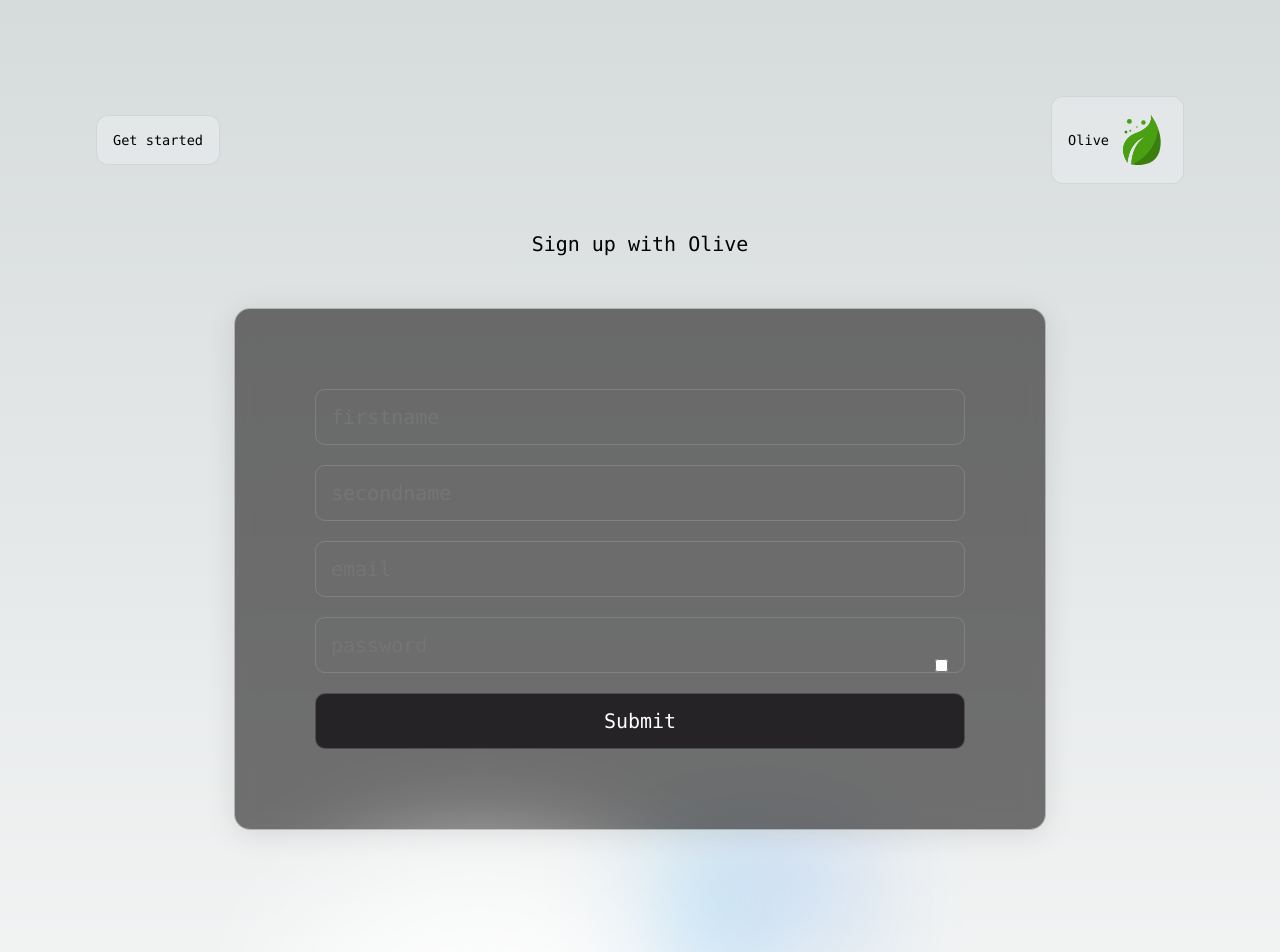
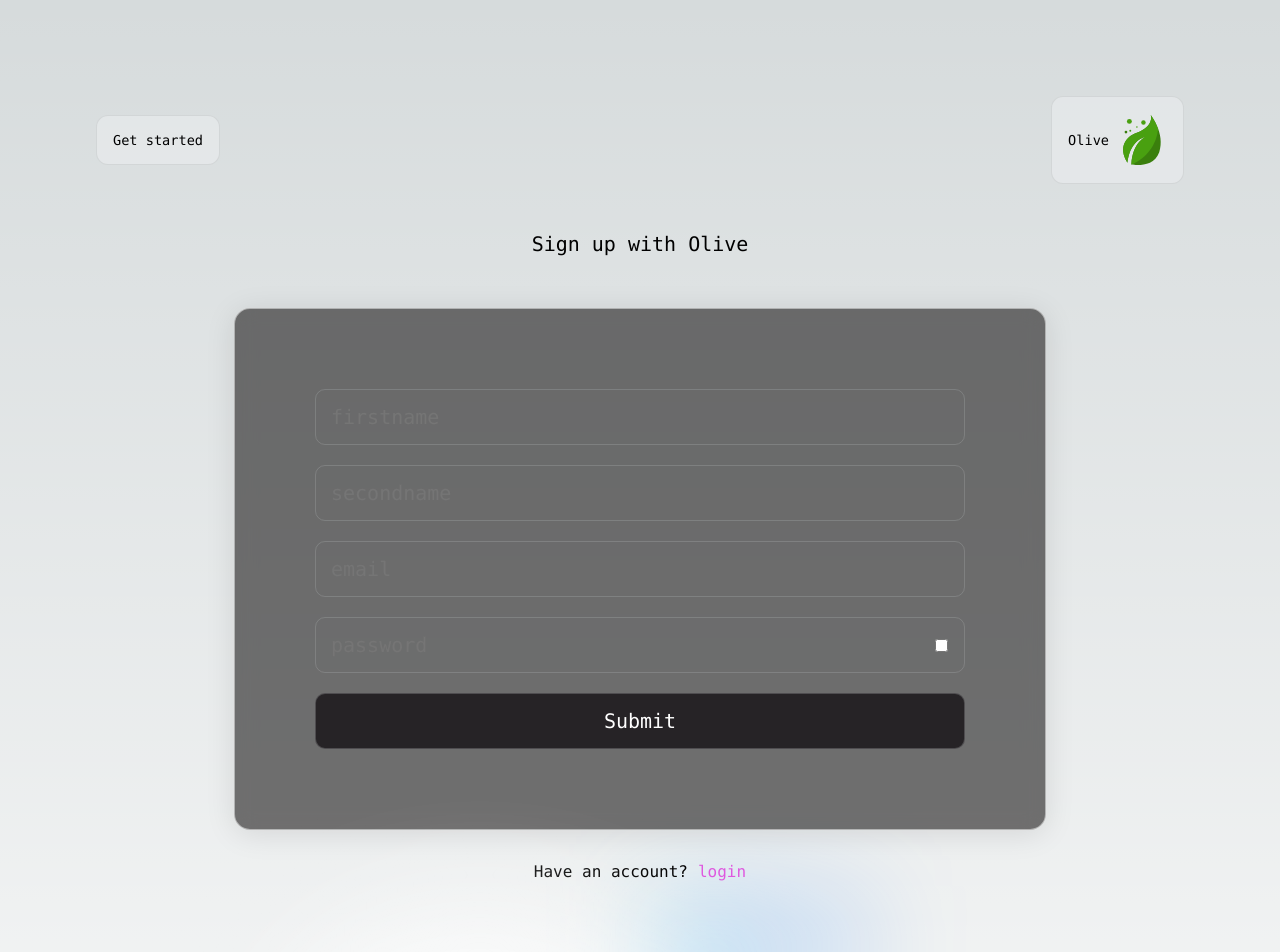
Before and after one commit to Srikanth7979/Olive, a Next.js app: page /signup in a window 1280 px wide. Shown: the top 952 px of the page. Built offline with nearby package versions, Linux system fonts and the light colour scheme.

Commit message:
loaders done as well as well as minor adjustments

```diff
--- a/src/app/signup/page.tsx
+++ b/src/app/signup/page.tsx
@@ -3,12 +3,19 @@
 import style from '../styles/signup.module.scss'
 import styles from '../styles/page.module.scss'
 import Image from 'next/image';
-import { useState, useEffect, useRef } from "react";
+import { useState, useEffect, CSSProperties } from "react";
 import axios from 'axios';
 import { useRouter } from 'next/navigation';
 import Cookies from 'js-cookie'
-import { BeatLoader, BarLoader, CircleLoader } from 'react-spinners';
+import DotLoader from "react-spinners/DotLoader";
 
+const override: CSSProperties = {
+    display: "block",
+    margin: "0 auto",
+    borderColor: "purple",
+    position: 'absolute',
+    top: 400,
+};
 
 
 
@@ -165,7 +172,17 @@ export default function Signup() {
                     />
                     <button onClick={handleSignup} disabled={loading} type="submit">Submit</button>
                 </form>
+                <p className={style.alt}>Have an account? <a href='/signin'>login</a></p>
             </div>
+
+            <DotLoader
+                color='#e281e2'
+                loading={loading}
+                cssOverride={override}
+                size={150}
+                aria-label="Loading Spinner"
+                data-testid="loader"
+            />
 
             <div className={style.center}></div>
         </main>
--- a/src/app/styles/signin.module.scss
+++ b/src/app/styles/signin.module.scss
@@ -99,7 +99,28 @@ input:nth-child(4){
     color: red;
     font-family: var(--font-mono);
     position: absolute;
-    padding: 3rem 5rem;
+    padding: 1rem 5rem;
+}
+
+.alt{
+    font-family: var(--font-mono);
+    margin-top: 2rem;
+    display: flex;
+    justify-content: center;
+
+    a{
+        margin-left: 10px;
+        color: rgb(223, 88, 223);
+        cursor: pointer;
+        padding-bottom: 5px;
+        transition: border-bottom .5s ease-in, padding-bottom .5s ease-in;
+    }
+
+    a:hover{
+        border-bottom: solid 2px  rgb(223, 88, 223);
+        padding-bottom: 5px;
+        transition: border-bottom .5s ease-in, padding-bottom .5s ease-in;
+    }
 }
 
 
--- a/src/app/styles/signup.module.scss
+++ b/src/app/styles/signup.module.scss
@@ -40,14 +40,14 @@
     }
 
     button:hover {
-        border: solid rgb(226, 129, 226) 1px;
+        border: solid #e281e2 1px;
         transition: border .5s ease-out;
     }
 
     input:nth-child(6) {
         width: fit-content;
         position: absolute;
-        top: 350px;
+        top: 330px;
         left: 700px;
     }
 
@@ -126,6 +126,26 @@
     }
 }
 
+.alt{
+    font-family: var(--font-mono);
+    margin-top: 2rem;
+    display: flex;
+    justify-content: center;
+
+    a{
+        margin-left: 10px;
+        color: rgb(223, 88, 223);
+        cursor: pointer;
+        padding-bottom: 5px;
+    }
+
+    a:hover{
+        border-bottom: solid 2px  rgb(223, 88, 223);
+        padding-bottom: 5px;
+        transition: border-bottom .5s ease-in, padding-bottom .5s ease-in;
+    }
+}
+
 @media (max-width: 550px) {
     .error{
         color: red;
```
Also changed, not shown: src/app/meetup/page.tsx (+1 -13 lines), src/app/signin/page.tsx (+26 -4 lines).
